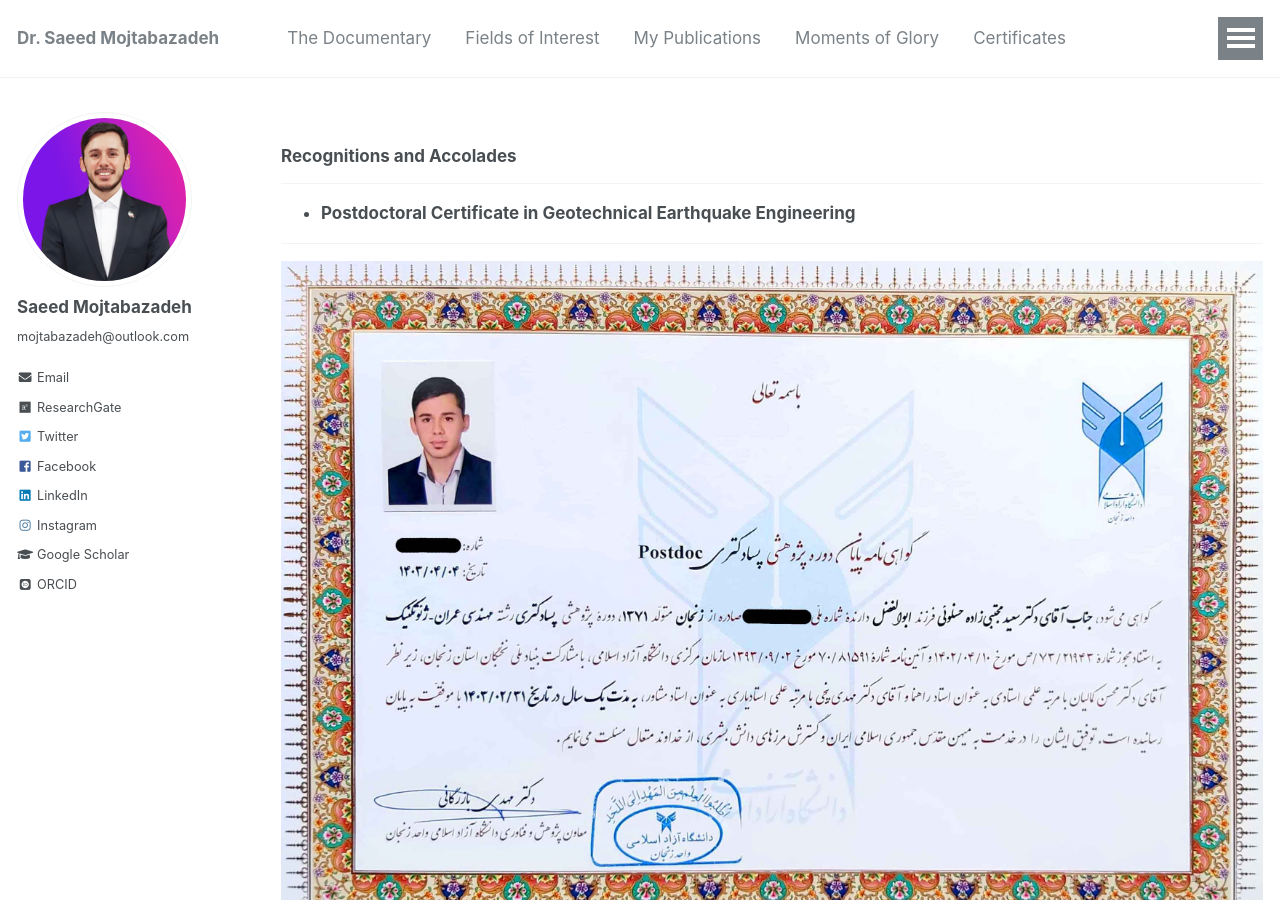
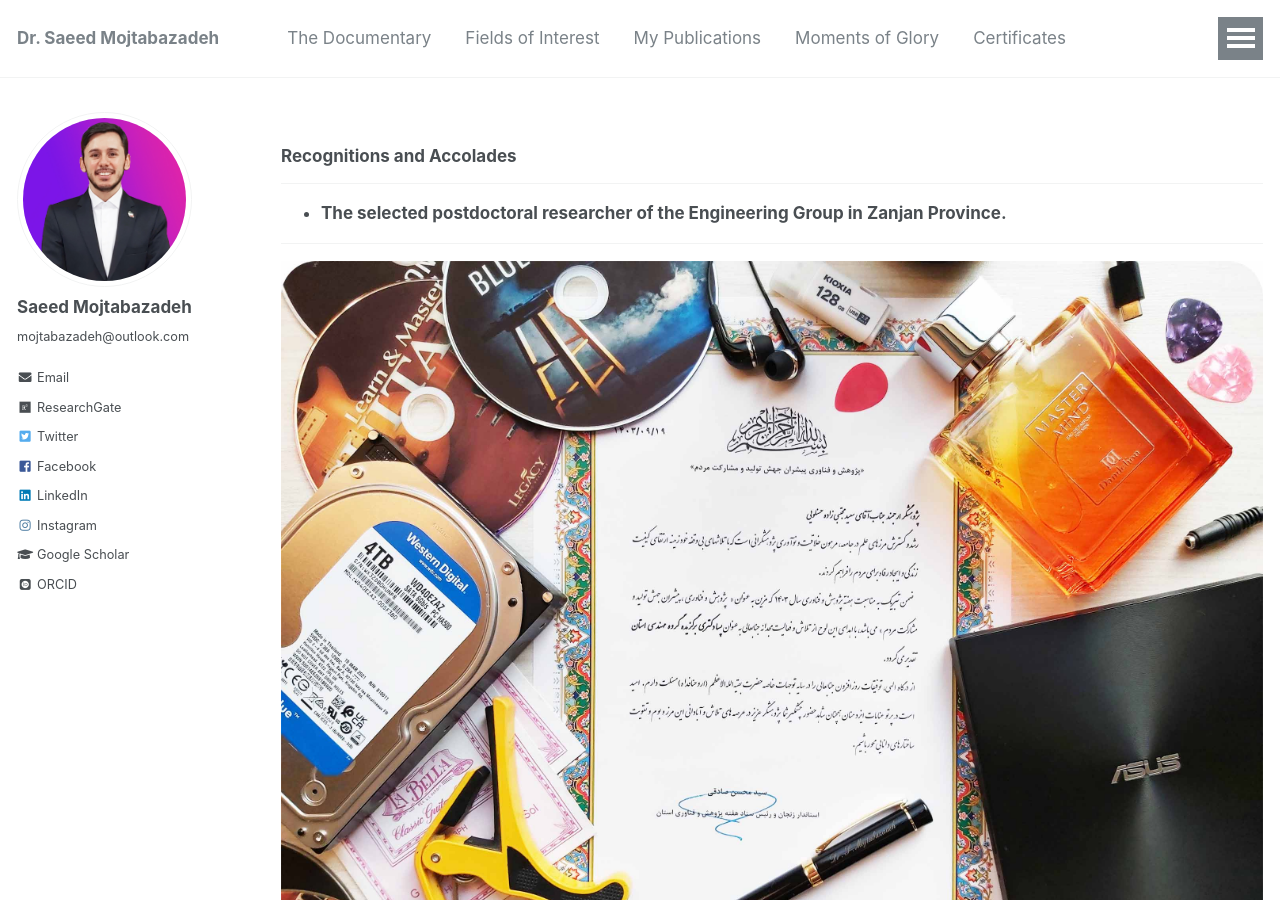
Before and after one commit to mojtabazadeh/mojtabazadeh.github.io, a Jekyll site: the page built from _pages/certificates.md, in a window 1280 px wide and 900 px high. Built offline with Jekyll 4.4.1, drawn with Linux system fonts in a browser that asks for light colours; some web fonts are replaced.

Commit message:
Update certificates.md

```diff
--- a/_pages/certificates.md
+++ b/_pages/certificates.md
@@ -9,18 +9,10 @@
 ___
 
 
-* **Postdoctoral Certificate in Geotechnical Earthquake Engineering**
-
-___
-
-  ![Saeed Mojtabazadeh](https://github.com/mojtabazadeh/mojtabazadeh.github.io/blob/main/images/Postdoc-Certificate.jpg?raw=true)
-
-___
-
 * **The selected postdoctoral researcher of the Engineering Group in Zanjan Province.**
 
 ___
 
- ![Saeed Mojtabazadeh](https://github.com/mojtabazadeh/mojtabazadeh.github.io/blob/main/images/CamScanner%2012-09-2024%2015.13%20LQ.jpg?raw=true)
+ ![Saeed Mojtabazadeh](https://github.com/mojtabazadeh/mojtabazadeh.github.io/blob/main/images/20241220_163706.jpg?raw=true)
 
 ___
```
